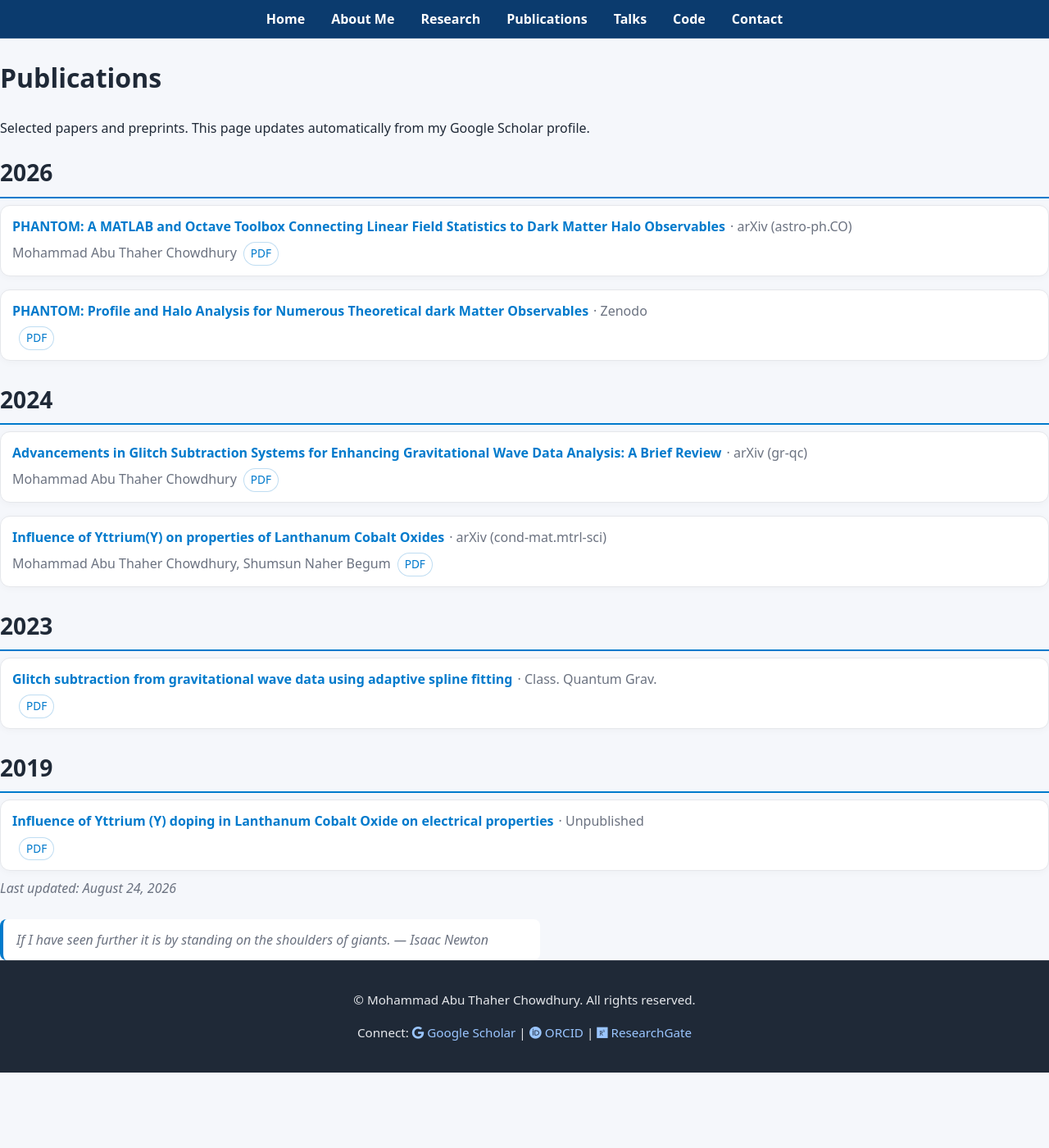
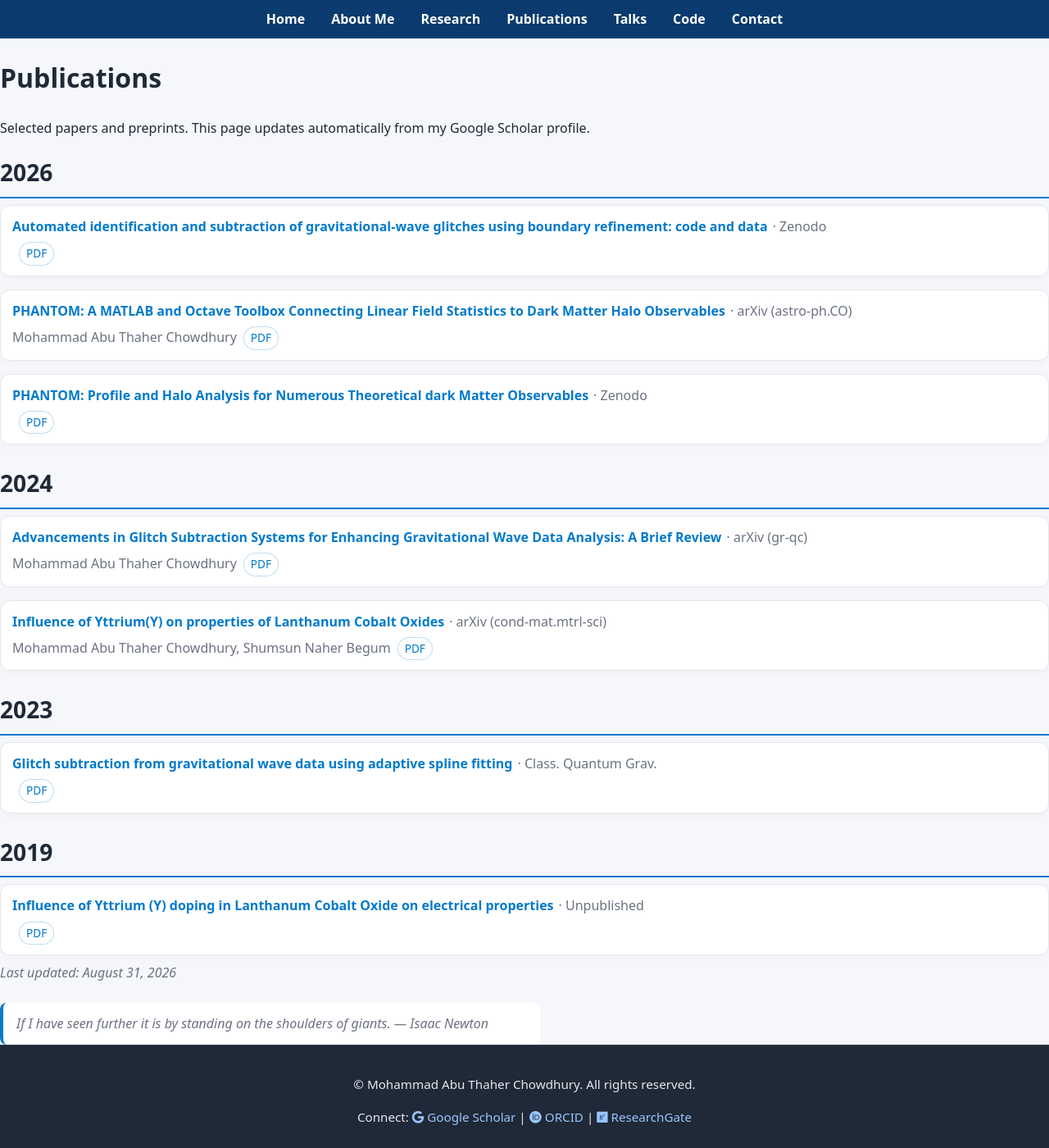
Before and after one commit to matc-thaher/website, a Jekyll site: the page built from publications.md, in a window 1280 px wide and 1400 px high. Shown: the whole window at 82% size. Built offline with Jekyll 4.4.1, drawn with Linux system fonts in a browser that asks for light colours.

Commit message:
chore: merged publications (Scholar + arXiv + ORCID + Crossref)

```diff
--- a/_data/scholar.json
+++ b/_data/scholar.json
@@ -1,14 +1,14 @@
 {
-  "updated": "2026-08-24T04:55:40.634755Z",
+  "updated": "2026-08-31T10:46:04.645835Z",
   "publications": [
     {
       "title": "PHANTOM: Profile and Halo Analysis for Numerous Theoretical dark Matter Observables",
       "authors": "",
       "year": 2026,
       "venue": "Zenodo",
-      "url": "https://zenodo.org/doi/10.5281/zenodo.19700920",
+      "url": "",
       "pdf_url": "",
-      "doi": "10.5281/ZENODO.19700920",
+      "doi": "10.5281/zenodo.19700919",
       "citations": 0,
       "source": [
         "orcid"
@@ -25,6 +25,19 @@
       "citations": 0,
       "source": [
         "arxiv",
+        "orcid"
+      ]
+    },
+    {
+      "title": "Automated identification and subtraction of gravitational-wave glitches using boundary refinement: code and data",
+      "authors": "",
+      "year": 2026,
+      "venue": "Zenodo",
+      "url": "",
+      "pdf_url": "",
+      "doi": "10.5281/zenodo.22165031",
+      "citations": 0,
+      "source": [
         "orcid"
       ]
     },
```
